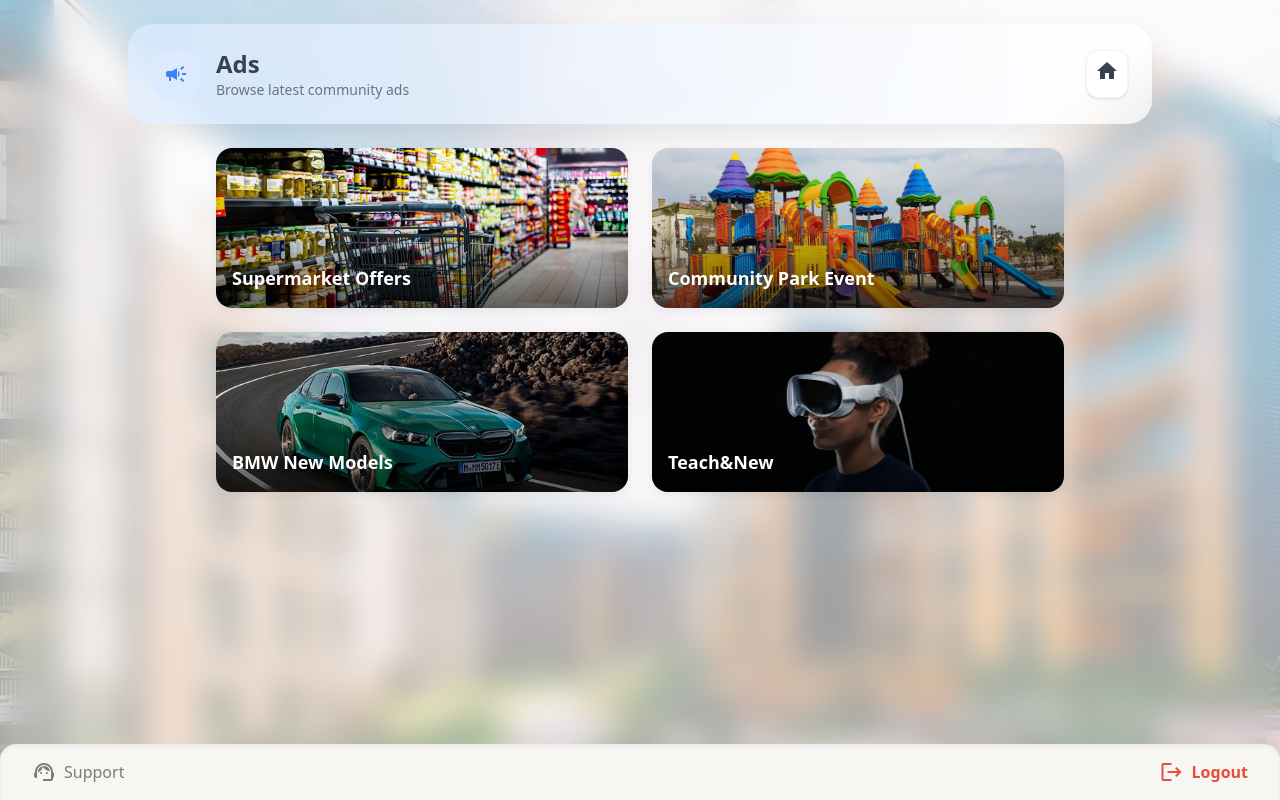
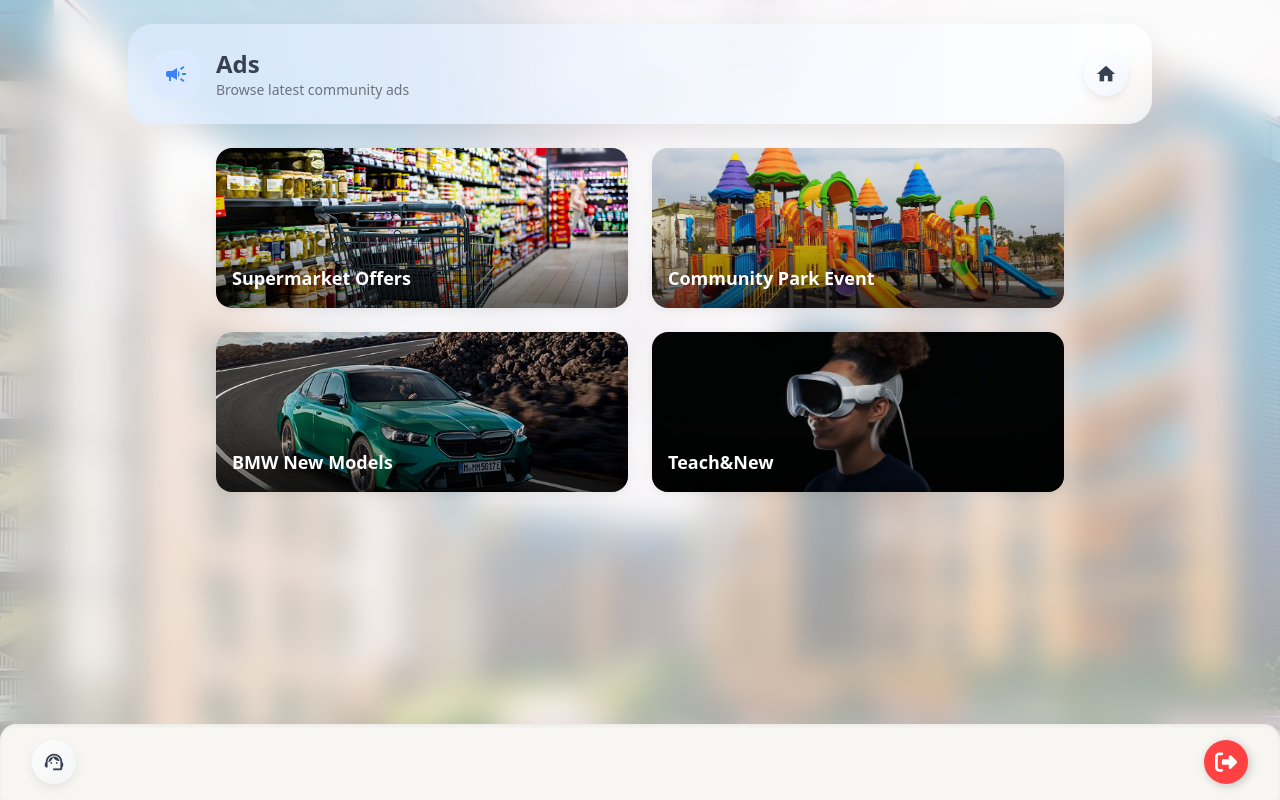
Before and after one commit to AbdalrahmanM/BillsWebSite, a React (Create React App) app: page /ads in a window 1280 px wide. Built offline with nearby package versions, Linux system fonts and the light colour scheme.

Commit message:
Change the style of buttons

```diff
--- a/src/index.css
+++ b/src/index.css
@@ -72,3 +72,266 @@
 	0% { transform: translateX(0); }
 	100% { transform: translateX(260%); }
 }
+
+/* From Uiverse.io by vinodjangid07 */
+.LogoutBtn {
+  display: flex;
+  align-items: center;
+  justify-content: flex-start;
+	width: 44px; /* unify with Home/Support */
+	height: 44px; /* unify with Home/Support */
+  border: none;
+  border-radius: 50%;
+  cursor: pointer;
+  position: relative;
+  overflow: hidden;
+  transition-duration: .3s;
+  box-shadow: 2px 2px 10px rgba(0, 0, 0, 0.199);
+  background-color: rgb(255, 65, 65);
+}
+
+/* plus sign */
+.sign {
+  width: 100%;
+  transition-duration: .3s;
+  display: flex;
+  align-items: center;
+  justify-content: center;
+}
+
+.sign svg {
+	width: 22px; /* unify icon size */
+	height: 22px;
+}
+
+.sign svg path {
+  fill: white;
+}
+/* text */
+.text {
+  position: absolute;
+  right: 0%;
+  width: 0%;
+  opacity: 0;
+  color: white;
+	font-size: 14px; /* unify label size */
+  font-weight: 600;
+  transition-duration: .3s;
+}
+/* hover effect on button width */
+.LogoutBtn:hover {
+	width: 140px; /* unify expanded width */
+  border-radius: 40px;
+  transition-duration: .3s;
+}
+
+.LogoutBtn:hover .sign {
+  width: 30%;
+  transition-duration: .3s;
+  padding-left: 20px;
+}
+/* hover effect button's text */
+.LogoutBtn:hover .text {
+  opacity: 1;
+  width: 70%;
+  transition-duration: .3s;
+  padding-right: 10px;
+}
+/* button click effect*/
+.LogoutBtn:active {
+  transform: translate(2px ,2px);
+}
+
+/* Expandable Home button (proposal 1) */
+.HomeBtnExpand {
+	position: relative;
+	display: inline-flex;
+	align-items: center;
+	gap: 0; /* no gap when collapsed so icon centers */
+	height: 44px;
+	width: 44px;
+	padding: 0; /* remove side padding when collapsed */
+	justify-content: center; /* center icon in the circle */
+	border: none;
+	border-radius: 9999px;
+	cursor: pointer;
+	background: linear-gradient(135deg,#ffffffaa,#f0f4ffdd);
+	backdrop-filter: blur(8px);
+	-webkit-backdrop-filter: blur(8px);
+	box-shadow: 0 4px 14px -4px rgba(0,0,0,.15);
+	transition: width .35s cubic-bezier(.65,.05,.36,1), background .3s, box-shadow .3s, transform .25s;
+	overflow: hidden;
+	font-weight: 600;
+	color:#374151;
+}
+.bh-dark .HomeBtnExpand {
+	background: linear-gradient(135deg,#1f2937dd,#111827ee);
+	color:#bfdbfe;
+	box-shadow: 0 4px 18px -4px rgba(0,0,0,.6);
+}
+.HomeBtnExpand .icon { font-size: 22px; line-height: 1; display: inline-flex; align-items: center; justify-content: center; }
+.HomeBtnExpand .label {
+	opacity:0;
+	transform: translateX(-4px);
+	white-space:nowrap;
+	transition: opacity .25s .05s, transform .35s;
+	font-size: 14px;
+	max-width: 0; /* collapse label width when not expanded */
+	width: 0;
+	overflow: hidden;
+	margin: 0;
+}
+.HomeBtnExpand:hover,
+.HomeBtnExpand:focus-visible {
+	width: 140px; /* unify expanded width with Logout */
+	background: linear-gradient(135deg,#e0f2fe,#dbeafe);
+	padding: 0 14px; /* add padding when expanded */
+	justify-content: flex-start; /* place icon then label */
+	gap: 8px;
+	outline: none;
+}
+.bh-dark .HomeBtnExpand:hover,
+.bh-dark .HomeBtnExpand:focus-visible {
+	background: linear-gradient(135deg,#2563eb33,#7c3aed33);
+}
+.HomeBtnExpand:hover .label,
+.HomeBtnExpand:focus-visible .label { opacity:1; transform: translateX(0); max-width: 160px; width: auto; }
+.HomeBtnExpand:active { transform: translateY(2px); }
+
+/* Chat style Support button */
+.SupBtnChat {
+	position: relative;
+	width: 46px;
+	height: 46px;
+	border: none;
+	border-radius: 18px;
+	display: grid;
+	place-items: center;
+	background: rgba(255,255,255,.55);
+	backdrop-filter: blur(8px);
+	-webkit-backdrop-filter: blur(8px);
+	cursor: pointer;
+	color: #2563eb;
+	transition: transform .25s, box-shadow .3s, background .3s;
+	box-shadow: 0 4px 12px -4px rgba(0,0,0,.2);
+}
+.bh-dark .SupBtnChat {
+	background: rgba(31,41,55,.7);
+	color: #60a5fa;
+	box-shadow: 0 4px 14px -4px rgba(0,0,0,.6);
+}
+.SupBtnChat:hover, .SupBtnChat:focus-visible {
+	transform: translateY(-3px);
+	box-shadow: 0 6px 18px -6px rgba(0,0,0,.35);
+	outline: none;
+}
+.SupBtnChat:active { transform: translateY(0); }
+.SupBtnChat .ping {
+	position: absolute;
+	top: 6px;
+	right: 6px;
+	width: 10px;
+	height: 10px;
+	background: #10b981;
+	border-radius: 50%;
+	box-shadow: 0 0 0 0 rgba(16,185,129,.6);
+	animation: sup-ping 1.8s infinite;
+}
+@keyframes sup-ping {
+	0% { transform: scale(.8); box-shadow: 0 0 0 0 rgba(16,185,129,.6); }
+	70% { box-shadow: 0 0 0 10px rgba(16,185,129,0); }
+	100% { transform: scale(.8); box-shadow: 0 0 0 0 rgba(16,185,129,0); }
+}
+
+/* Gradient border glass Support button */
+.SupBtnBorder {
+	position: relative;
+	display: inline-flex;
+	align-items: center;
+	gap: 6px;
+	padding: 10px 18px;
+	border-radius: 9999px;
+	font-weight: 600;
+	border: 2px solid transparent;
+	background: linear-gradient(#ffffffcc,#ffffffcc) padding-box,
+						 conic-gradient(#60a5fa,#a78bfa,#22d3ee,#60a5fa) border-box;
+	color: #374151;
+	backdrop-filter: blur(8px);
+	-webkit-backdrop-filter: blur(8px);
+	cursor: pointer;
+	transition: background .4s, color .3s, box-shadow .3s;
+	box-shadow: 0 4px 14px -4px rgba(0,0,0,.18);
+}
+.bh-dark .SupBtnBorder {
+	background: linear-gradient(#1f2937ee,#111827ee) padding-box,
+						 conic-gradient(#60a5fa,#a78bfa,#22d3ee,#60a5fa) border-box;
+	color: #bfdbfe;
+	box-shadow: 0 4px 18px -4px rgba(0,0,0,.6);
+}
+.SupBtnBorder:hover, .SupBtnBorder:focus-visible {
+	background: linear-gradient(#f0f9ff,#ecfdf5) padding-box,
+						 conic-gradient(#22d3ee,#60a5fa,#a78bfa,#22d3ee) border-box;
+	outline: none;
+	box-shadow: 0 6px 20px -6px rgba(0,0,0,.25);
+}
+.bh-dark .SupBtnBorder:hover, .bh-dark .SupBtnBorder:focus-visible {
+	background: linear-gradient(#1e3a8a66,#065f4655) padding-box,
+						 conic-gradient(#22d3ee,#60a5fa,#a78bfa,#22d3ee) border-box;
+}
+.SupBtnBorder:active { transform: translateY(2px); }
+
+/* Support expandable button (reuses style pattern of HomeBtnExpand) */
+.SupBtnExpand {
+	position: relative;
+	display: inline-flex;
+	align-items: center;
+	gap: 0; /* no gap when collapsed so icon centers */
+	height: 44px;
+	width: 44px;
+	padding: 0; /* remove side padding when collapsed */
+	justify-content: center; /* center icon in the circle */
+	border: none;
+	border-radius: 9999px;
+	cursor: pointer;
+	background: linear-gradient(135deg,#ffffffb0,#f1f5f9d9);
+	backdrop-filter: blur(8px);
+	-webkit-backdrop-filter: blur(8px);
+	box-shadow: 0 4px 14px -4px rgba(0,0,0,.15);
+	transition: width .35s cubic-bezier(.65,.05,.36,1), background .3s, box-shadow .3s, transform .25s;
+	overflow: hidden;
+	font-weight: 600;
+	color:#374151;
+}
+.bh-dark .SupBtnExpand {
+	background: linear-gradient(135deg,#1f2937dd,#111827ee);
+	color:#bfdbfe;
+	box-shadow: 0 4px 18px -4px rgba(0,0,0,.6);
+}
+.SupBtnExpand .icon { font-size: 22px; line-height: 1; display: inline-flex; align-items: center; justify-content: center; }
+.SupBtnExpand .label {
+	opacity:0;
+	transform: translateX(-4px);
+	white-space:nowrap;
+	transition: opacity .25s .05s, transform .35s;
+	font-size: 14px;
+	max-width: 0; /* collapse label width when not expanded */
+	width: 0;
+	overflow: hidden;
+	margin: 0;
+}
+.SupBtnExpand:hover,
+.SupBtnExpand:focus-visible {
+	width: 140px; /* unify expanded width with Logout/Home */
+	background: linear-gradient(135deg,#e0f2fe,#d1fae5);
+	padding: 0 14px; /* add padding when expanded */
+	justify-content: flex-start; /* place icon then label */
+	gap: 8px;
+	outline: none;
+}
+.bh-dark .SupBtnExpand:hover,
+.bh-dark .SupBtnExpand:focus-visible {
+	background: linear-gradient(135deg,#2563eb33,#10b98133);
+}
+.SupBtnExpand:hover .label,
+.SupBtnExpand:focus-visible .label { opacity:1; transform: translateX(0); max-width: 160px; width: auto; }
+.SupBtnExpand:active { transform: translateY(2px); }
--- a/src/pages/Ads.tsx
+++ b/src/pages/Ads.tsx
@@ -107,13 +107,15 @@
                 </div>
               </div>
               <div className="flex items-center gap-2">
+                {/* Animated expandable Home button */}
                 <button
                   type="button"
                   onClick={() => navigate('/home')}
                   aria-label="Home"
-                  className={`rounded-xl p-2 shadow ${darkMode ? 'bg-gray-800 text-blue-200 hover:bg-gray-700' : 'bg-white text-gray-700 hover:bg-blue-50 border border-gray-100'}`}
+                  className="HomeBtnExpand"
                 >
-                  <span className="material-icons">home</span>
+                  <span className="icon material-icons" aria-hidden="true">home</span>
+                  <span className="label">Home</span>
                 </button>
               </div>
             </div>
@@ -142,20 +144,37 @@
 
       {/* Footer: Support & Logout */}
       <footer className={`mt-auto px-8 py-4 flex items-center justify-between rounded-t-2xl shadow-inner ${darkMode ? 'bg-gray-900' : ''}`} style={darkMode ? { boxShadow: '0 2px 8px rgba(0,0,0,0.10)' } : { background: '#f7f6f2' }}>
-        <button onClick={() => setHelpOpen(true)} className={`flex items-center gap-2 ${darkMode ? 'text-blue-400 hover:text-white' : 'text-[#7c7c7c] hover:text-blue-700'}`}>
-          <span className="material-icons">support_agent</span>
-          Support
+        {/* Chat style support button */}
+          {/* Expandable support button (SupBtnExpand) */}
+          <button
+            type="button"
+            aria-label="Support"
+            onClick={() => setHelpOpen(true)}
+            className="SupBtnExpand"
+          >
+            <span className="icon material-icons" aria-hidden="true">support_agent</span>
+            <span className="label">Support</span>
           </button>
-        <button className={`flex items-center gap-2 ${darkMode ? 'text-red-400 hover:text-red-200 font-bold' : 'text-[#e74c3c] hover:text-red-800 font-bold'}`} onClick={() => {
+        {/* Custom animated logout button */}
+        <button
+          type="button"
+          aria-label="Logout"
+          className="LogoutBtn"
+          onClick={() => {
             try {
               sessionStorage.setItem('flashToast', JSON.stringify({ type: 'success', message: 'Logged out successfully' }));
             } catch {}
             localStorage.removeItem('userPhone');
             try { sessionStorage.removeItem('userPhone'); } catch {}
             navigate('/');
-        }}>
-          <span className="material-icons">logout</span>
-          Logout
+          }}
+        >
+          <div className="sign">
+            <svg viewBox="0 0 512 512" xmlns="http://www.w3.org/2000/svg" aria-hidden="true">
+              <path d="M377.9 105.9L500.7 228.7c7.2 7.2 11.3 17.1 11.3 27.3s-4.1 20.1-11.3 27.3L377.9 406.1c-6.4 6.4-15 9.9-24 9.9c-18.7 0-33.9-15.2-33.9-33.9l0-62.1-128 0c-17.7 0-32-14.3-32-32l0-64c0-17.7 14.3-32 32-32l128 0 0-62.1c0-18.7 15.2-33.9 33.9-33.9c9 0 17.6 3.6 24 9.9zM160 96L96 96c-17.7 0-32 14.3-32 32l0 256c0 17.7 14.3 32 32 32l64 0c17.7 0 32 14.3 32 32s-14.3 32-32 32l-64 0c-53 0-96-43-96-96L0 128C0 75 43 32 96 32l64 0c17.7 0 32 14.3 32 32s-14.3 32-32 32z" />
+            </svg>
+          </div>
+          <div className="text">Logout</div>
         </button>
       </footer>
 
--- a/src/pages/BillsPage.tsx
+++ b/src/pages/BillsPage.tsx
@@ -320,13 +320,15 @@
                 </div>
               </div>
               <div className="flex items-center gap-2">
+                {/* Animated expandable Home button */}
                 <button
                   type="button"
                   onClick={() => navigate('/home')}
                   aria-label="Home"
-                  className={`rounded-xl p-2 shadow ${darkMode ? 'bg-gray-800 text-blue-200 hover:bg-gray-700' : 'bg-white text-gray-700 hover:bg-blue-50 border border-gray-100'}`}
+                  className="HomeBtnExpand"
                 >
-                  <span className="material-icons">home</span>
+                  <span className="icon material-icons" aria-hidden="true">home</span>
+                  <span className="label">Home</span>
                 </button>
               </div>
             </div>
@@ -710,12 +712,20 @@
         className={`mt-auto px-8 py-4 flex items-center justify-between rounded-t-2xl shadow-inner ${darkMode ? 'bg-gray-900' : ''}`}
         style={darkMode ? { boxShadow: '0 2px 8px rgba(0,0,0,0.10)' } : { background: '#f7f6f2' }}
       >
-  <button onClick={() => setHelpOpen(true)} className={`flex items-center gap-2 ${darkMode ? 'text-blue-400 hover:text-white' : 'text-[#7c7c7c] hover:text-blue-700'}`}>
-          <span className="material-icons">support_agent</span>
-          Support
+        <button
+          type="button"
+          aria-label="Support"
+          onClick={() => setHelpOpen(true)}
+          className="SupBtnExpand"
+        >
+          <span className="icon material-icons" aria-hidden="true">support_agent</span>
+          <span className="label">Support</span>
         </button>
+        {/* Custom animated logout button */}
         <button
-          className={`flex items-center gap-2 ${darkMode ? 'text-red-400 hover:text-red-200 font-bold' : 'text-[#e74c3c] hover:text-red-800 font-bold'}`}
+          type="button"
+          aria-label="Logout"
+          className="LogoutBtn"
           onClick={() => {
             try {
               sessionStorage.setItem('flashToast', JSON.stringify({ type: 'success', message: 'Logged out successfully' }));
@@ -725,8 +735,12 @@
             window.location.href = "/";
           }}
         >
-          <span className="material-icons">logout</span>
-          Logout
+          <div className="sign">
+            <svg viewBox="0 0 512 512" xmlns="http://www.w3.org/2000/svg" aria-hidden="true">
+              <path d="M377.9 105.9L500.7 228.7c7.2 7.2 11.3 17.1 11.3 27.3s-4.1 20.1-11.3 27.3L377.9 406.1c-6.4 6.4-15 9.9-24 9.9c-18.7 0-33.9-15.2-33.9-33.9l0-62.1-128 0c-17.7 0-32-14.3-32-32l0-64c0-17.7 14.3-32 32-32l128 0 0-62.1c0-18.7 15.2-33.9 33.9-33.9c9 0 17.6 3.6 24 9.9zM160 96L96 96c-17.7 0-32 14.3-32 32l0 256c0 17.7 14.3 32 32 32l64 0c17.7 0 32 14.3 32 32s-14.3 32-32 32l-64 0c-53 0-96-43-96-96L0 128C0 75 43 32 96 32l64 0c17.7 0 32 14.3 32 32s-14.3 32-32 32z" />
+            </svg>
+          </div>
+          <div className="text">Logout</div>
         </button>
       </footer>
   {/* Support modal: show WhatsApp on authenticated pages */}
--- a/src/pages/Home.tsx
+++ b/src/pages/Home.tsx
@@ -180,20 +180,35 @@
       </section>
 
       <footer className={`mt-auto px-8 py-4 flex items-center justify-between rounded-t-2xl shadow-inner ${darkMode ? 'bg-gray-900' : ''}`} style={darkMode ? { boxShadow: '0 2px 8px rgba(0,0,0,0.10)' } : { background: '#f7f6f2' }}>
-        <button onClick={() => setHelpOpen(true)} className={`flex items-center gap-2 ${darkMode ? 'text-blue-400 hover:text-white' : 'text-[#7c7c7c] hover:text-blue-700'}`}>
-          <span className="material-icons">support_agent</span>
-          Support
+        <button
+          type="button"
+          aria-label="Support"
+          onClick={() => setHelpOpen(true)}
+          className="SupBtnExpand"
+        >
+          <span className="icon material-icons" aria-hidden="true">support_agent</span>
+          <span className="label">Support</span>
         </button>
-        <button className={`flex items-center gap-2 ${darkMode ? 'text-red-400 hover:text-red-200 font-bold' : 'text-[#e74c3c] hover:text-red-800 font-bold'}`} onClick={() => {
+        {/* Custom animated logout button */}
+        <button
+          type="button"
+          aria-label="Logout"
+          className="LogoutBtn"
+          onClick={() => {
             try {
               sessionStorage.setItem('flashToast', JSON.stringify({ type: 'success', message: 'Logged out successfully' }));
             } catch {}
             localStorage.removeItem("userPhone");
             try { sessionStorage.removeItem("userPhone"); } catch {}
             window.location.href = "/";
-        }}>
-          <span className="material-icons">logout</span>
-          Logout
+          }}
+        >
+          <div className="sign">
+            <svg viewBox="0 0 512 512" xmlns="http://www.w3.org/2000/svg" aria-hidden="true">
+              <path d="M377.9 105.9L500.7 228.7c7.2 7.2 11.3 17.1 11.3 27.3s-4.1 20.1-11.3 27.3L377.9 406.1c-6.4 6.4-15 9.9-24 9.9c-18.7 0-33.9-15.2-33.9-33.9l0-62.1-128 0c-17.7 0-32-14.3-32-32l0-64c0-17.7 14.3-32 32-32l128 0 0-62.1c0-18.7 15.2-33.9 33.9-33.9c9 0 17.6 3.6 24 9.9zM160 96L96 96c-17.7 0-32 14.3-32 32l0 256c0 17.7 14.3 32 32 32l64 0c17.7 0 32 14.3 32 32s-14.3 32-32 32l-64 0c-53 0-96-43-96-96L0 128C0 75 43 32 96 32l64 0c17.7 0 32 14.3 32 32s-14.3 32-32 32z" />
+            </svg>
+          </div>
+          <div className="text">Logout</div>
         </button>
       </footer>
       {/* Support modal: show WhatsApp on authenticated pages */}
```
Lines whose indentation alone changed are shown as unchanged.
